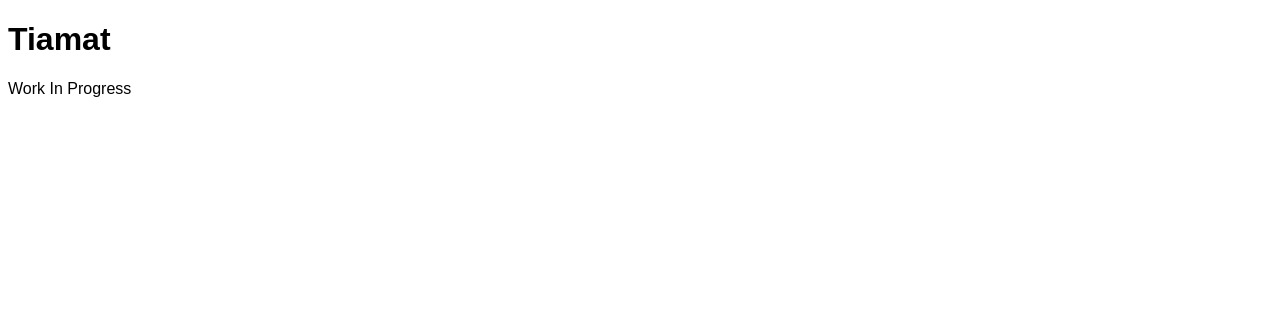
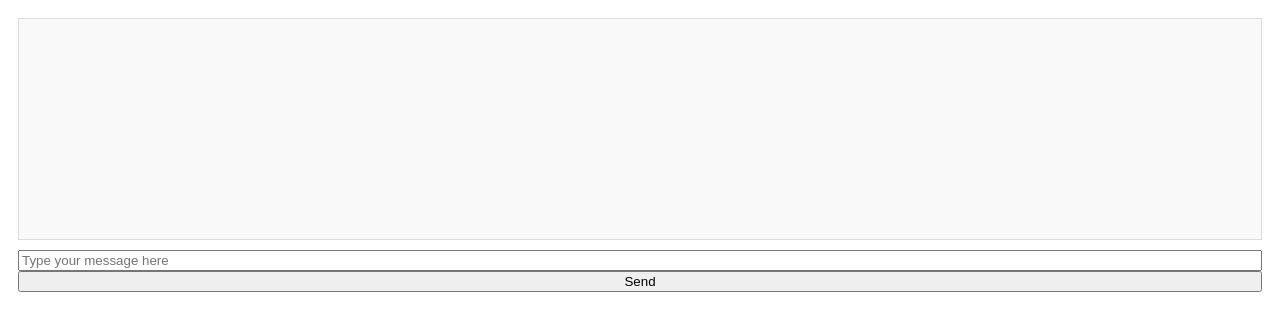
Before and after one commit to rjb489/tiamat-vscode, a React app: page / in a window 1280 px wide. Built offline with nearby package versions, Linux system fonts and the light colour scheme.

Commit message:
Basic functionality working with DocGPT

```diff
--- a/package.json
+++ b/package.json
@@ -61,6 +61,8 @@
     "webpack-cli": "^5.1.4"
   },
   "dependencies": {
+    "axios": "^1.7.7",
+    "express": "^4.21.0",
     "react": "^18.3.1",
     "react-dom": "^18.3.1"
   }
--- a/src/chat_app/App.css
+++ b/src/chat_app/App.css
@@ -2,32 +2,41 @@ body {
     font-family: Arial, sans-serif;
 }
 
-#messages {
-    border: 1px solid #ddd;
-    background-color: #f9f9f9;
+.conversation {
+    display: flex;
+    flex-direction: column;
     padding: 10px;
-    margin-bottom: 10px;
-    height: 200px;
-    overflow-y: scroll;
 }
 
 .message {
     color: black;
 }
 
-#userInput {
-    width: 80%;
+.messages {
+    flex-grow: 1;
+    margin-bottom: 10px;
     padding: 10px;
+    border: 1px solid #ddd;
+    background-color: #f9f9f9;
+    height: 200px;
+    overflow-y: auto;
 }
 
-button {
-    padding: 10px 20px;
-    background-color: #4CAF50;
-    color: white;
-    border: none;
-    cursor: pointer;
+.user-input {
+    flex: 1;
+    padding: '10px';
+    font-size: '16px';
+    border-radius: '4px';
+    border: '1px solid #ccc';
 }
 
-button:hover {
-    background-color: #45a049;
+.send-button {
+    padding: '10px 20px';
+    margin-left: '10px';
+    font-size: '16px';
+    cursor: 'pointer';
+    background-color: '#007bff';
+    color: 'white';
+    border: 'none';
+    border-radius: '4px';
 }
--- a/src/chat_app/App.js
+++ b/src/chat_app/App.js
@@ -1,14 +1,54 @@
 import React, { useState, useEffect } from 'react';
+import axios from 'axios';
 import './App.css'; // Import the CSS file
 
 const App = () => {
-  return (
-    <div>
-      <h1>Tiamat</h1>
-      <p>Work In Progress</p>
-      {/* TODO: Cretae Conversation component */}
-    </div>
-  );
+    const [prompt, setPrompt] = useState("");
+    const [messageHistory, setMessageHistory] = useState([]);
+    const [enabled, setEnabled] = useState(true);
+
+    const queryAssistant = async (msg) => {
+        try {
+            const response = await axios.post('http://127.0.0.1:8000/v1/assistant/prompt', {
+                message: msg,
+                session_id: 'vscode',
+            });
+            return response.data.answer;
+        } catch (error) {
+            console.error('Error:', error);
+            return error.message;
+        }
+    };
+
+    const sendMessage = async () => {
+        if (enabled && prompt.trim()) {
+            setEnabled(false);
+
+            setMessageHistory((prevMessages) => [...prevMessages, {speaker: "You", content: prompt.trim()}]);
+            setPrompt("");
+
+            let response = await queryAssistant(prompt.trim());
+            setMessageHistory((prevMessages) => [...prevMessages, {speaker: "Tiamat", content: response}]);
+
+            setEnabled(true);
+        }
+    };
+
+    return (
+        <div className="conversation">
+            <div className="messages">
+                {messageHistory.map((message, index) => (
+                    <p className="message" key={index}>{message.speaker}: {message.content}</p>
+                ))}
+            </div>
+            <input className="user-input"
+                placeholder="Type your message here"
+                value={prompt}
+                onChange={(event) => setPrompt(event.target.value)}
+            />
+            <button className="send-button" onClick={sendMessage}>Send</button>
+        </div>
+    );
 };
 
 export default App;
```
Also changed, not shown: 1 other file.
